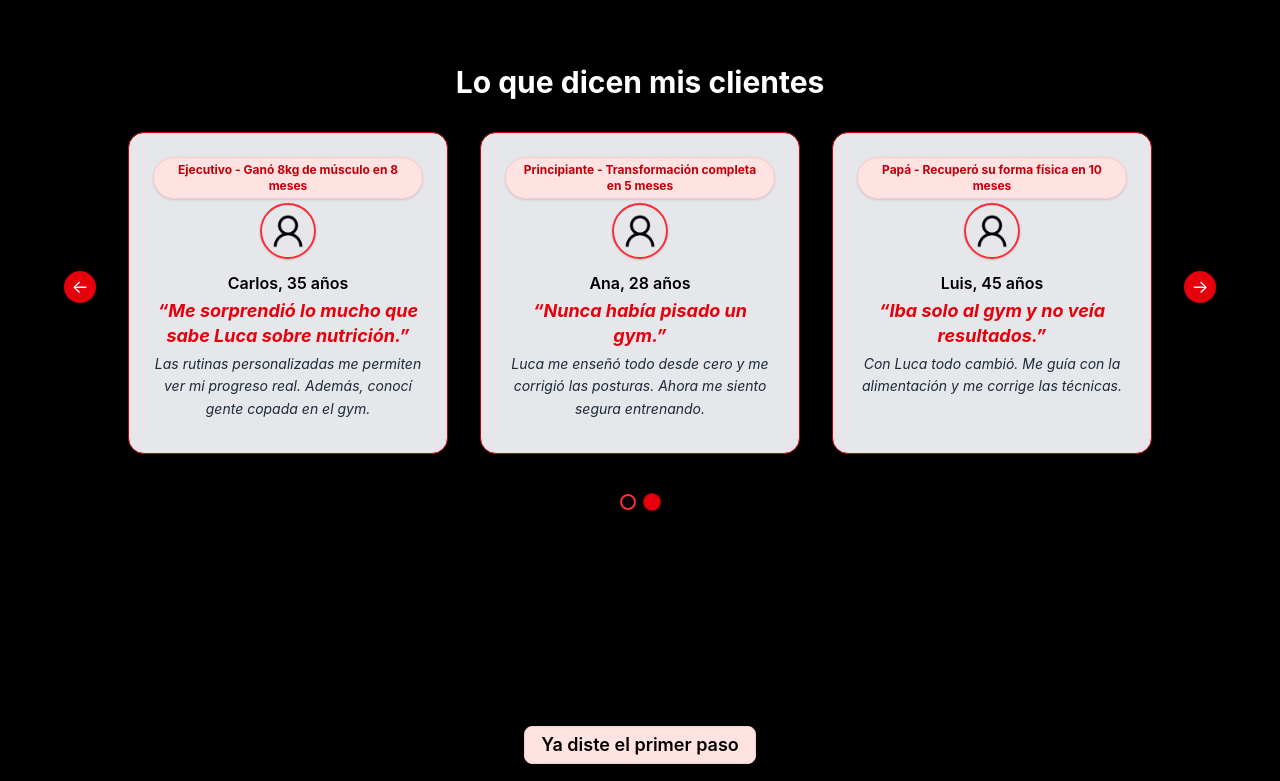
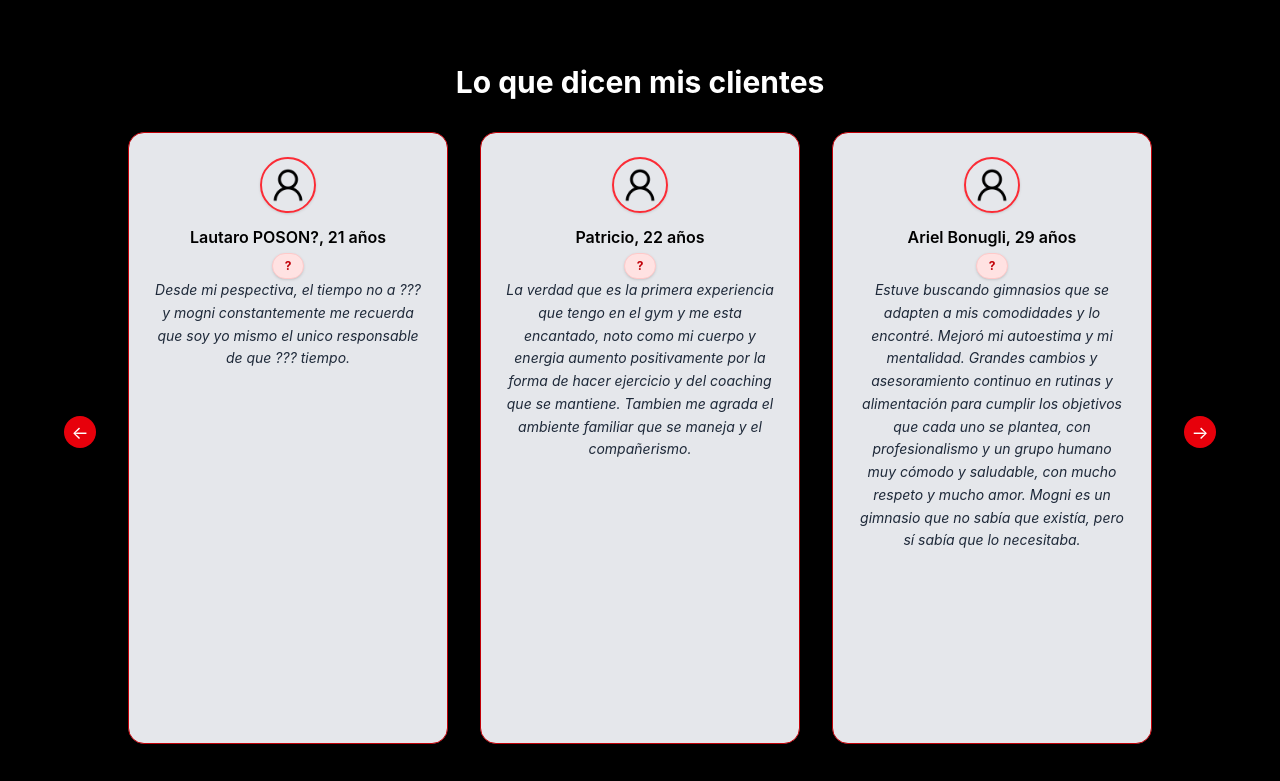
Before and after one commit to MilagrosGuillot/gym-web, a Next.js app: page / in a window 1280 px wide. Shown: the part 2320-3101 px from the top of the page. Built offline with nearby package versions, Linux system fonts and the light colour scheme.

Commit message:
comentarios

```diff
--- a/src/components/TestimonialCardSlider.tsx
+++ b/src/components/TestimonialCardSlider.tsx
@@ -1,16 +1,6 @@
-import { useRef, useEffect, useState } from 'react';
-import Image from 'next/image';
-import { testimonialsData } from '../data/testimonials';
-
-// Divide el comentario en dos partes: la primera frase y el resto
-function splitComment(comment: string) {
-  // Divide la primera frase (hasta el primer punto o exclamación/interrogación)
-  const match = comment.match(/(.+?[.!?])\s*(.*)/);
-  if (match) {
-    return [match[1], match[2]];
-  }
-  return [comment, ''];
-}
+import { useRef, useEffect, useState } from "react";
+import Image from "next/image";
+import { testimonialsData } from "../data/testimonials";
 
 export default function TestimonialCardSlider() {
   const containerRef = useRef<HTMLDivElement>(null);
@@ -30,8 +20,8 @@ export default function TestimonialCardSlider() {
       setCardsPerPage(visible > 0 ? visible : 1);
     };
     updateCardsPerPage();
-    window.addEventListener('resize', updateCardsPerPage);
-    return () => window.removeEventListener('resize', updateCardsPerPage);
+    window.addEventListener("resize", updateCardsPerPage);
+    return () => window.removeEventListener("resize", updateCardsPerPage);
   }, []);
 
   // Actualizar página actual según scroll
@@ -103,7 +93,7 @@ export default function TestimonialCardSlider() {
   }, []);
 
   // Función para avanzar o retroceder el slider con flechas
-  const scrollByCards = (direction: 'left' | 'right') => {
+  const scrollByCards = (direction: "left" | "right") => {
     const container = containerRef.current;
     if (!container) return;
     const card = container.querySelector('[role="card"]') as HTMLElement;
@@ -111,14 +101,17 @@ export default function TestimonialCardSlider() {
     const cardWidth = card.offsetWidth + 16; // gap-4 = 16px
     const scrollAmount = cardWidth * cardsPerPage;
     container.scrollBy({
-      left: direction === 'left' ? -scrollAmount : scrollAmount,
-      behavior: 'smooth',
+      left: direction === "left" ? -scrollAmount : scrollAmount,
+      behavior: "smooth",
     });
     setTimeout(updateCurrentPage, 350); // Actualiza el dot después del scroll
   };
 
   // Calcular número de páginas
-  const numPages = Math.max(1, Math.ceil(testimonialsData.length / cardsPerPage));
+  const numPages = Math.max(
+    1,
+    Math.ceil(testimonialsData.length / cardsPerPage)
+  );
 
   return (
     <div id="testimonios" className="w-full bg-black py-8 md:py-16">
@@ -130,7 +123,7 @@ export default function TestimonialCardSlider() {
         <button
           type="button"
           aria-label="Anterior"
-          onClick={() => scrollByCards('left')}
+          onClick={() => scrollByCards("left")}
           className="hidden md:flex items-center justify-center absolute left-0 top-1/2 -translate-y-1/2 z-20 w-8 h-8 rounded-full bg-red-600 text-white hover:bg-red-700 shadow transition-all"
           style={{ fontSize: 18 }}
         >
@@ -139,7 +132,7 @@ export default function TestimonialCardSlider() {
         <button
           type="button"
           aria-label="Siguiente"
-          onClick={() => scrollByCards('right')}
+          onClick={() => scrollByCards("right")}
           className="hidden md:flex items-center justify-center absolute right-0 top-1/2 -translate-y-1/2 z-20 w-8 h-8 rounded-full bg-red-600 text-white hover:bg-red-700 shadow transition-all"
           style={{ fontSize: 18 }}
         >
@@ -148,10 +141,9 @@ export default function TestimonialCardSlider() {
         <div
           ref={containerRef}
           className="flex gap-4 md:gap-8 overflow-x-auto pb-4 snap-x scroll-smooth hide-scrollbar"
-          style={{ scrollBehavior: 'smooth' }}
+          style={{ scrollBehavior: "smooth" }}
         >
           {testimonialsData.map((testimonial) => {
-            const [main, rest] = splitComment(testimonial.comment);
             return (
               <div
                 key={testimonial.id}
@@ -161,9 +153,6 @@ export default function TestimonialCardSlider() {
               >
                 {/* Badge y foto centrados arriba */}
                 <div className="flex flex-col items-center gap-1 mb-2 md:mb-3">
-                  <span className="bg-red-100 text-red-700 text-[10px] md:text-xs font-bold px-2 md:px-3 py-0.5 md:py-1 rounded-full shadow border border-red-200">
-                    {testimonial.results}
-                  </span>
                   <Image
                     src={testimonial.image}
                     alt={testimonial.name}
@@ -173,17 +162,17 @@ export default function TestimonialCardSlider() {
                   />
                 </div>
                 {/* Nombre */}
-                <h4 className="font-semibold text-sm md:text-base text-black mb-1 z-10">{testimonial.name}</h4>
+                <h4 className="font-semibold text-sm md:text-base text-black mb-1 z-10">
+                  {testimonial.name}
+                </h4>
                 {/* Frase destacada */}
-                <blockquote className="text-red-600 text-base md:text-lg font-bold italic mb-1 leading-snug z-10">
-                  “{main}”
+                <span className="bg-red-100 text-red-700 text-[10px] md:text-xs font-bold px-2 md:px-3 py-0.5 md:py-1 rounded-full shadow border border-red-200">
+                  {testimonial.results}
+                </span>
+
+                <blockquote className="text-gray-800 text-xs md:text-sm italic mb-2 leading-relaxed z-10">
+                  {testimonial.comment}
                 </blockquote>
-                {/* Resto del comentario */}
-                {rest && (
-                  <blockquote className="text-gray-800 text-xs md:text-sm italic mb-2 leading-relaxed z-10">
-                    {rest}
-                  </blockquote>
-                )}
               </div>
             );
           })}
@@ -194,9 +183,11 @@ export default function TestimonialCardSlider() {
             <div
               key={pageIdx}
               className={`w-3 h-3 md:w-4 md:h-4 rounded-full border-2 transition-all duration-300
-                ${pageIdx === currentPage
-                  ? 'bg-red-600 border-red-600 scale-110 shadow-lg'
-                  : 'bg-transparent border-red-500'}`}
+                ${
+                  pageIdx === currentPage
+                    ? "bg-red-600 border-red-600 scale-110 shadow-lg"
+                    : "bg-transparent border-red-500"
+                }`}
             />
           ))}
         </div>
--- a/src/data/testimonials.ts
+++ b/src/data/testimonials.ts
@@ -10,50 +10,50 @@ export interface Testimonial {
 export const testimonialsData: Testimonial[] = [
   {
     id: 1,
-    name: "María, 42 años",
+    name: "Alexis Rodriguez, 20 años",
     image: "/Perfil.png",
-    images: ["/C1.jpg", "/C2.jpg"], // ejemplo collage antes/después
-    results: "Mamá ocupada - Perdió 12kg en 6 meses",
-    comment: "Antes iba sola al gym y me perdía. Luca me enseñó las técnicas correctas y me ayudó con la alimentación. Ahora veo mi progreso semana a semana."
+    images: ["/C1.jpg", "/C2.jpg"],
+    results: "?",
+    comment: "Es la primera experiencia que tengo en un gym y la verdad me siento muy acompañado tanto de Luca como de mis compañeros. Me levanto todos los dias a las 7:00 am con ganas de venir y darlo todo. Estoy completamente agradecido."
   },
   {
     id: 2,
-    name: "Carlos, 35 años",
+    name: "Lautaro POSON?, 21 años",
     image: "/Perfil.png",
     images: ["/Perfil.png"],
-    results: "Ejecutivo - Ganó 8kg de músculo en 8 meses",
-    comment: "Me sorprendió lo mucho que sabe Luca sobre nutrición. Las rutinas personalizadas me permiten ver mi progreso real. Además, conocí gente copada en el gym."
+    results: "?",
+    comment: "Desde mi pespectiva, el tiempo no a ??? y mogni constantemente me recuerda que soy yo mismo el unico responsable de que ??? tiempo. "
   },
   {
     id: 3,
-    name: "Ana, 28 años",
+    name: "Patricio, 22 años",
     image: "/Perfil.png",
     images: ["/Perfil.png"],
-    results: "Principiante - Transformación completa en 5 meses",
-    comment: "Nunca había pisado un gym. Luca me enseñó todo desde cero y me corrigió las posturas. Ahora me siento segura entrenando."
+    results: "?",
+    comment: "La verdad que es la primera experiencia que tengo en el gym y me esta encantado, noto como mi cuerpo y energia aumento positivamente por la forma de hacer ejercicio y del coaching que se mantiene. Tambien me agrada el ambiente familiar que se maneja y el compañerismo."
   },
   {
     id: 4,
-    name: "Luis, 45 años",
+    name: "Ariel Bonugli, 29 años",
     image: "/Perfil.png",
     images: ["/Perfil.png"],
-    results: "Papá - Recuperó su forma física en 10 meses",
-    comment: "Iba solo al gym y no veía resultados. Con Luca todo cambió. Me guía con la alimentación y me corrige las técnicas."
+    results: "?",
+    comment: "Estuve buscando gimnasios que se adapten a mis comodidades y lo encontré. Mejoró mi autoestima y mi mentalidad. Grandes cambios y asesoramiento continuo en rutinas y alimentación para cumplir los objetivos que cada uno se plantea, con profesionalismo y un grupo humano muy cómodo y saludable, con mucho respeto y mucho amor. Mogni es un gimnasio que no sabía que existía, pero sí sabía que lo necesitaba."
   },
   {
     id: 5,
-    name: "Sofía, 31 años",
+    name: "Florencia Oviedo, 34 años",
     image: "/Perfil.png",
     images: ["/Perfil.png"],
-    results: "Deportista - Mejoró su rendimiento en 6 meses",
-    comment: "Ya hacía deporte pero quería optimizar mi entrenamiento. Luca me enseñó técnicas que nunca había visto y me dio rutinas específicas."
+    results: "?",
+    comment: "Hace un año comencé con el cumplimiento de una meta postergada por años: ocuparme de mi salud física. Previo a Mogni Gym, pasé por otras experiencias de las que obtuve resultados, pero sin tener la motivación de sostenerlo en el tiempo. Hace un año que siento que tengo el acompañamiento de un equipo, la atención y el profesionalismo que nunca había tenido, todo esto con el moño del capital humano de nuestros profes. Su amor y pasión trasciende lo meramente profesional, acompañando codo a codo para continuar renovando las expectativas y los objetivos. Estoy logrando resultados que jamás tuve, y es notorio lo reconfortante que es psicofísicamente."
   },
   {
     id: 6,
-    name: "Roberto, 38 años",
+    name: "Pablo Martinez, 37 años",
     image: "/Perfil.png",
     images: ["/Perfil.png"],
-    results: "Emprendedor - Recuperó su energía en 4 meses",
-    comment: "Trabajaba 12 horas por día y me sentía agotado. Luca me ayudó a organizar mi tiempo y ahora tengo energía para todo el día."
+    results: "?",
+    comment: "Casi un año de esta aventura, con altos y bajos pero siempre presentes. Encontramos un espacio no solo de entrenamiento, sino también un lugar más para disfrutar en pareja, ya que el ambiente que compartimos lo construimos nosotros, y es algo para envidiar, amigos, bromas, entrenamiento y disciplina."
   }
 ];
```
